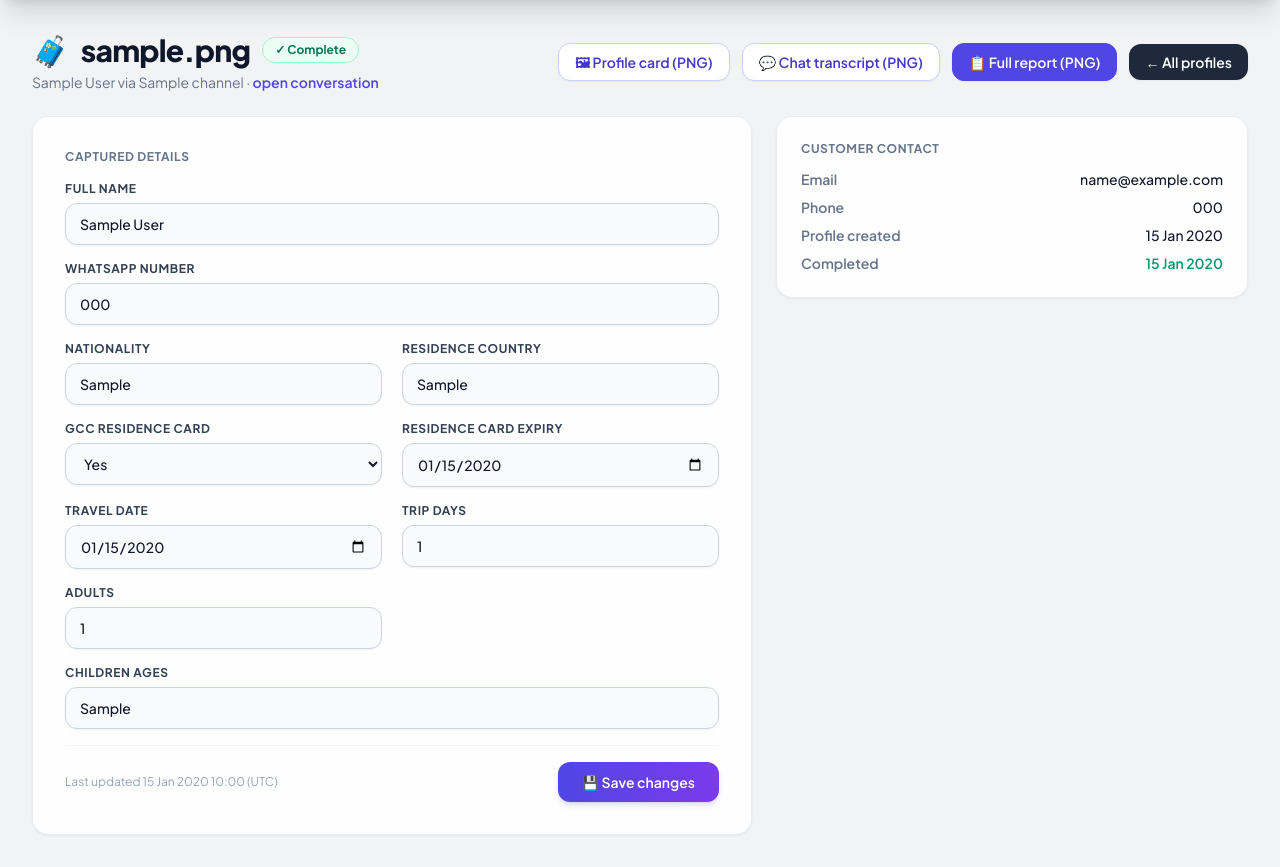
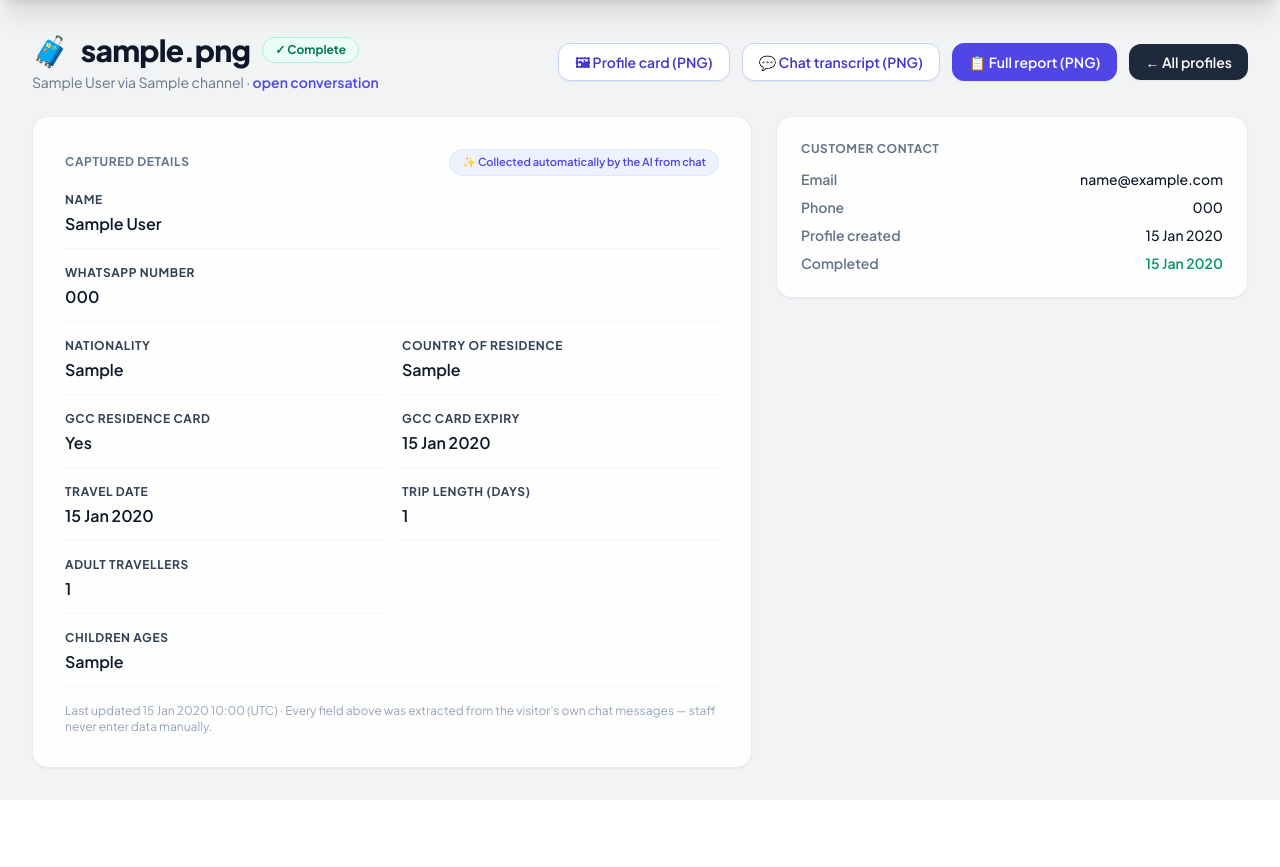
Before and after one commit to HasiburQOR/Ai_powered_chat_bot, a Django app: page /dashboard/profiles/00000000-0000-0000-0000-000000000001/ in a window 1280 px wide. Shown: the part 81-948 px from the top of the page. After the commit the page ends 881 px from the top, so only its background shows below. Run offline with Django 5.2, Linux system fonts and the light colour scheme; a user stored in the database is signed in; tables that the repository leaves empty hold one stand-in row (values such as "Sample post"); parts of the project's set-up code (start-up, migrations or seed data) failed here and were passed over; some libraries are stand-ins or nearby versions.

Commit message:
Profile page is read-only: AI captures everything from chat
No manual data entry anywhere: removed TravelProfileForm and the dashboard edit form; profile detail now displays extracted fields read-only (405 on POST), with 'not shared yet' placeholders and an automated-capture badge.

```diff
--- a/dashboard/forms.py
+++ b/dashboard/forms.py
@@ -4,7 +4,6 @@ from conversations.models import Conversation
 from knowledge.models import BotSettings, KnowledgeChunk, Rule
 from llm.models import LLMConfig
 from platforms.models import Channel
-from profiles.models import TravelProfile
 
 INPUT_CLASSES = (
     "w-full px-3.5 py-2.5 bg-slate-50 border border-slate-300 rounded-xl text-slate-900 "
@@ -137,22 +136,6 @@ class BotSettingsForm(StyledFormMixin, forms.ModelForm):
         }
 
 
-class TravelProfileForm(StyledFormMixin, forms.ModelForm):
-    """Staff-side edit of a bot-captured travel profile (Profiles page)."""
-
-    class Meta:
-        model = TravelProfile
-        fields = [
-            "full_name", "whatsapp_number", "nationality", "residence_country",
-            "gcc_residence_card", "residence_card_expiry", "travel_date",
-            "trip_days", "adults", "children_ages",
-        ]
-        widgets = {
-            "residence_card_expiry": forms.DateInput(attrs={"type": "date"}),
-            "travel_date": forms.DateInput(attrs={"type": "date"}),
-        }
-
-
 class ConversationStatusForm(StyledFormMixin, forms.Form):
     """Phase 9: staff handoff — update status / assigned agent from the dashboard."""
     status = forms.ChoiceField(choices=Conversation.Status.choices)
--- a/dashboard/templates/dashboard/profile_detail.html
+++ b/dashboard/templates/dashboard/profile_detail.html
@@ -32,26 +32,23 @@
 
 <div class="grid grid-cols-1 lg:grid-cols-5 gap-6">
   <div class="lg:col-span-3 bg-white/90 backdrop-blur border border-slate-200/80 rounded-2xl shadow-sm p-6 md:p-8">
-    <h2 class="text-xs font-bold uppercase tracking-wider text-slate-500 mb-4">Captured details</h2>
-    <form method="post" class="grid grid-cols-1 md:grid-cols-2 gap-x-5 gap-y-4">
-      {% csrf_token %}
-      {% for field in form %}
-        <div class="{% if field.name == 'full_name' or field.name == 'whatsapp_number' or field.name == 'children_ages' %}md:col-span-2{% endif %}">
-          <label for="{{ field.id_for_label }}" class="block text-xs font-bold uppercase tracking-wider text-slate-700 mb-1.5">{{ field.label }}</label>
-          {{ field }}
-          {% for error in field.errors %}
-            <p class="text-xs text-rose-600 mt-1 font-semibold">{{ error }}</p>
-          {% endfor %}
+    <div class="flex items-center justify-between gap-3 mb-4">
+      <h2 class="text-xs font-bold uppercase tracking-wider text-slate-500">Captured details</h2>
+      <span class="text-[11px] font-semibold text-indigo-600 bg-indigo-50 border border-indigo-100 rounded-full px-3 py-1">✨ Collected automatically by the AI from chat</span>
+    </div>
+    <dl class="grid grid-cols-1 md:grid-cols-2 gap-x-5 gap-y-4">
+      {% for field in captured_fields %}
+        <div class="{% if field.wide %}md:col-span-2{% endif %} pb-3 border-b border-slate-100">
+          <dt class="text-xs font-bold uppercase tracking-wider text-slate-700 mb-1">{{ field.label }}</dt>
+          {% if field.present %}
+            <dd class="text-slate-900 font-semibold break-words">{{ field.value }}</dd>
+          {% else %}
+            <dd class="text-slate-400 italic font-medium">Not shared yet — the bot is still asking</dd>
+          {% endif %}
         </div>
       {% endfor %}
-      <div class="md:col-span-2 pt-4 border-t border-slate-100 flex items-center justify-between gap-3">
-        <p class="text-xs text-slate-400">Last updated {{ profile.updated_at|date:"d M Y H:i" }} (UTC)</p>
-        <button type="submit"
-                class="px-6 py-2.5 bg-gradient-to-r from-indigo-600 to-violet-600 hover:from-indigo-500 hover:to-violet-500 text-white font-semibold rounded-xl text-sm shadow-md shadow-indigo-500/20 transition-all cursor-pointer">
-          💾 Save changes
-        </button>
-      </div>
-    </form>
+    </dl>
+    <p class="text-xs text-slate-400 mt-4">Last updated {{ profile.updated_at|date:"d M Y H:i" }} (UTC) · Every field above was extracted from the visitor's own chat messages — staff never enter data manually.</p>
   </div>
 
   <div class="lg:col-span-2 space-y-6">
--- a/dashboard/views.py
+++ b/dashboard/views.py
@@ -1,4 +1,5 @@
 import csv
+import datetime as dt
 import io
 import json
 import uuid as uuid_lib
@@ -8,7 +9,7 @@ from django.db.models import Q
 from django.http import HttpResponse
 from django.shortcuts import get_object_or_404, redirect, render
 from django.utils import timezone
-from django.views.decorators.http import require_POST
+from django.views.decorators.http import require_GET, require_POST
 
 from conversations.models import Conversation, Message
 from knowledge.models import BotSettings, KnowledgeChunk, Rule
@@ -30,7 +31,6 @@ from .forms import (
     KnowledgeChunkForm,
     LLMConfigForm,
     RuleForm,
-    TravelProfileForm,
 )
 
 
@@ -514,18 +514,49 @@ def profile_export_xlsx(request):
     return response
 
 
+# Fields shown read-only on the profile page, in display order. `wide` spans
+# both grid columns in the template (longer values read better full-width).
+PROFILE_DISPLAY_FIELDS = [
+    ("full_name", "Name", True),
+    ("whatsapp_number", "WhatsApp number", True),
+    ("nationality", "Nationality", False),
+    ("residence_country", "Country of residence", False),
+    ("gcc_residence_card", "GCC residence card", False),
+    ("residence_card_expiry", "GCC card expiry", False),
+    ("travel_date", "Travel date", False),
+    ("trip_days", "Trip length (days)", False),
+    ("adults", "Adult travellers", False),
+    ("children_ages", "Children ages", True),
+]
+
+
+def _captured_fields(profile):
+    """Read-only display rows for the profile page — no editing, ever: the
+    extraction pipeline owns this data and updates it from the conversation."""
+    rows = []
+    for name, label, wide in PROFILE_DISPLAY_FIELDS:
+        value = getattr(profile, name)
+        if name == "gcc_residence_card":
+            text = {True: "Yes", False: "No"}.get(value, "")
+        elif isinstance(value, dt.date):
+            text = value.strftime("%d %b %Y")
+        else:
+            text = "" if value is None else str(value)
+        rows.append({"label": label, "value": text, "present": bool(text), "wide": wide})
+    return rows
+
+
 @staff_required
+@require_GET
 def profile_detail(request, pk):
+    """Read-only: shows what the bot captured from the conversation. There is
+    deliberately no edit form — profiles are built automatically from chat."""
     profile = get_object_or_404(
         TravelProfile.objects.select_related("customer", "customer__channel"), pk=pk)
-    form = TravelProfileForm(request.POST or None, instance=profile)
-    if request.method == "POST" and form.is_valid():
-        form.save()
-        return redirect("dashboard-profile-detail", pk=profile.pk)
     latest_conversation = profile.customer.conversations.order_by("-last_message_at").first()
     return render(request, "dashboard/profile_detail.html", {
         "profile": profile,
-        "form": form,
+        "captured_fields": _captured_fields(profile),
         "missing_fields": profile.missing_fields(),
         "latest_conversation": latest_conversation,
     })
```
Also changed, not shown: profiles/tests.py (+9 -8 lines).
